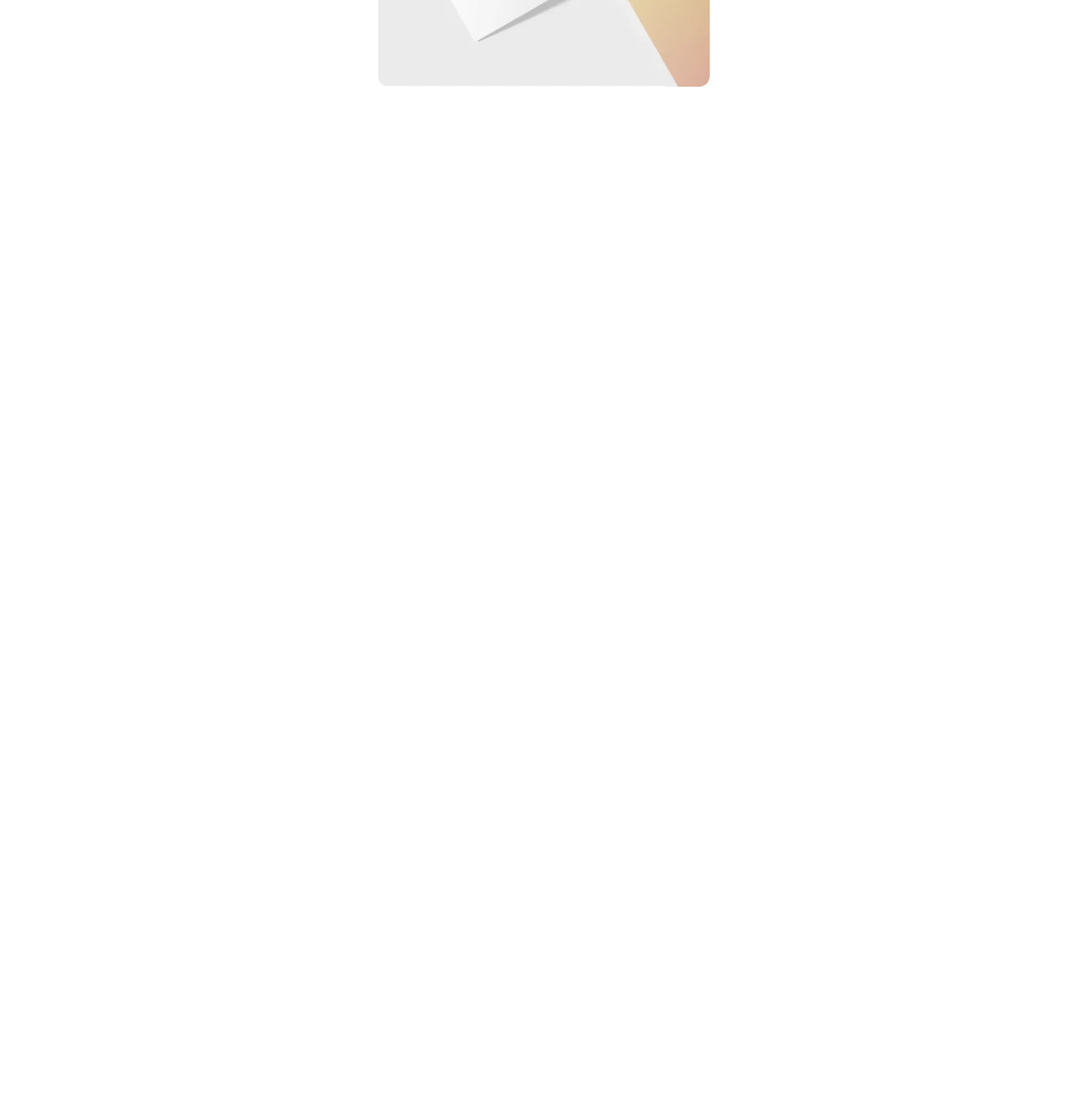
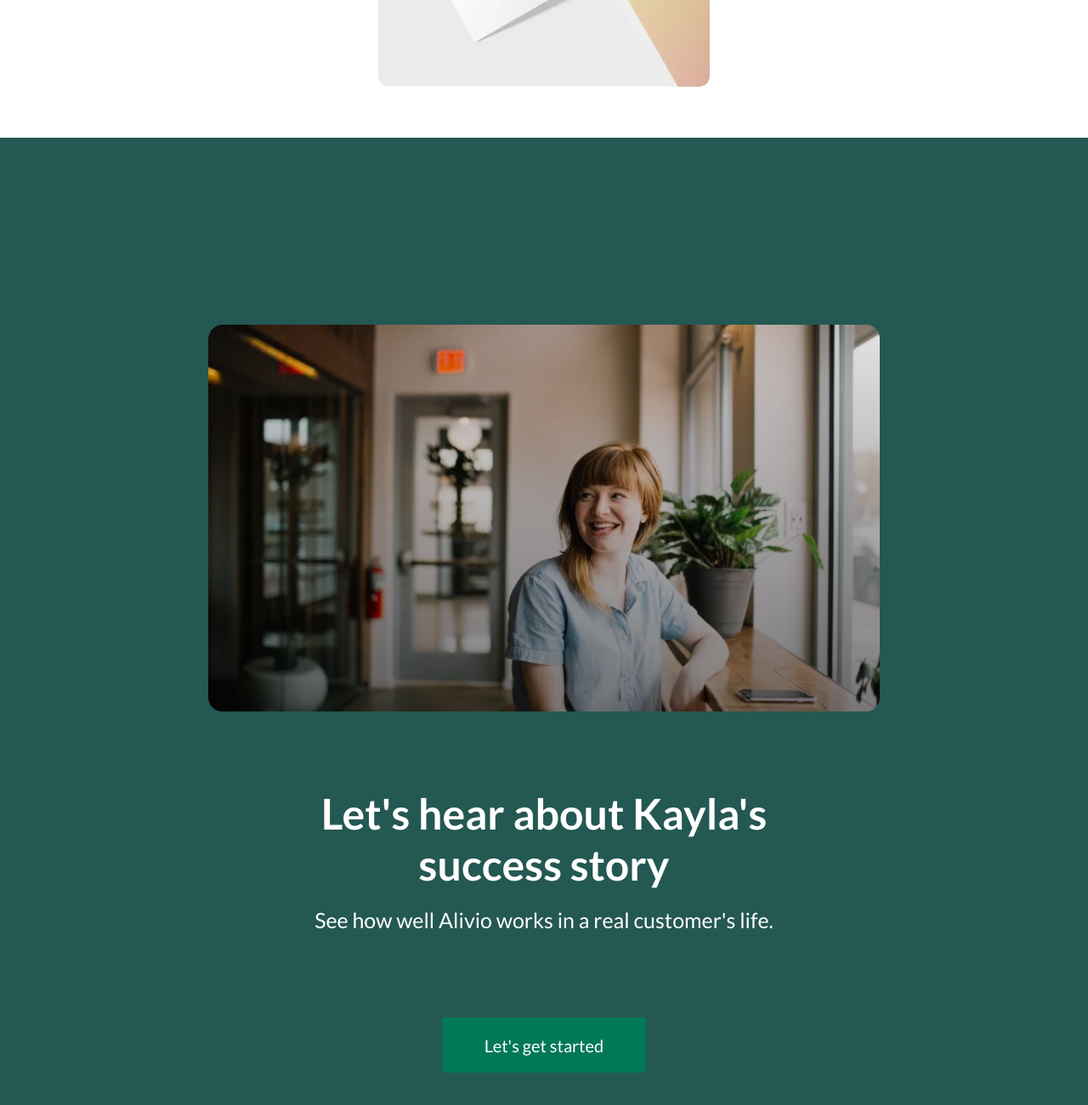
Before and after one commit to Murektor/alivio_page, a plain HTML site: page index.html in a window 1280 px wide. Shown: the part 2353-3653 px from the top of the page at 85% size. Before the commit the page ends 2515 px from the top, so only its background shows below. Drawn offline with Linux system fonts and the light colour scheme.

Commit message:
success section

```diff
--- a/index.css
+++ b/index.css
@@ -4,3 +4,4 @@
 @import url('styles/hero.css');
 @import url('styles/about.css');
 @import url('styles/card.css');
+@import url('styles/success.css');
--- a/index.html
+++ b/index.html
@@ -94,6 +94,26 @@
 			</div>
 		</section>
 
+		<section class="success" aria-label="success section">
+			<div class="container">
+				<div class="success__wrapper">
+					<div class="success__content">
+						<h3 class="success__title">Let's hear about Kayla's success story</h3>
+						<p class="success__desc">See how well Alivio works in a real customer's life.</p>
+						<button class="btn">Let's get started</button>
+					</div>
+
+					<div class="success__content-video">
+						<img src="assets/webp/video_cover.webp" class="img__cover" alt="video cover img">
+						<svg class="success__play-icon">
+							<use href="assets/sprites.svg#play-icon"></use>
+						</svg>
+						<div class="success__gradient"></div>
+					</div>
+				</div>
+			</div>
+		</section>
+
 	</main>
 
 </body>
--- /dev/null
+++ b/styles/success.css
@@ -0,0 +1,109 @@
+.success {
+	background-color: var(--co-dark-green);
+}
+
+.success__wrapper {
+	padding: 220px 0;
+	display: flex;
+	justify-content: space-between;
+	align-items: start;
+	gap: 40px;
+	flex-wrap: wrap-reverse;
+}
+
+.success__content {
+	margin: 50px 0 0 0;
+	max-width: 550px;
+	display: flex;
+	flex-direction: column;
+	justify-content: start;
+	align-items: start;
+	gap: 20px;
+}
+
+.success__title {
+	font-size: 50px;
+	font-weight: 700;
+	color: var(--co-white);
+}
+
+.success__desc {
+	font-size: 25px;
+	font-weight: 400;
+	color: var(--co-white);
+}
+
+.success__content .btn {
+	margin: 80px 0 0 0;
+	width: 240px;
+	height: 65px;
+}
+
+.success__content .btn:hover {
+	outline: 2px solid var(--co-white);
+}
+
+.success__content-video {
+	max-width: 790px;
+	height: 455px;
+	position: relative;
+	border-radius: 16px;
+	overflow: hidden;
+}
+
+.img__cover {
+	width: 100%;
+	height: 100%;
+	object-fit: cover;
+	aspect-ratio: 158/91;
+}
+
+.success__play-icon {
+	position: absolute;
+	top: 50%;
+	left: 50%;
+	translate: -50% -50%;
+	z-index: 5;
+	width: 72px;
+	height: 73px;
+	fill: var(--co-white);
+}
+
+.success__play-icon:hover {
+	fill: var(--co-green);
+	cursor: pointer;
+}
+
+.success__gradient {
+	position: absolute;
+	z-index: 1;
+	inset: 0;
+	background: linear-gradient(180deg, rgba(0, 0, 0, .1), rgba(0, 0, 0, .5)) center/cover no-repeat;
+}
+
+
+@media (max-width: 1370px) {
+	.success__wrapper {
+		justify-content: center;
+	}
+
+	.success__content {
+		text-align: center;
+		place-items: center start;
+	}
+
+}
+
+@media (max-width: 576px) {
+	.success__wrapper {
+		padding: 150px 0;
+	}
+
+	.success__title {
+		font-size: 32px;
+	}
+
+	.success__desc {
+		font-size: 20px;
+	}
+}
```
Also changed, not shown: assets/sprites.svg, assets/webp/video_cover.webp (added).
